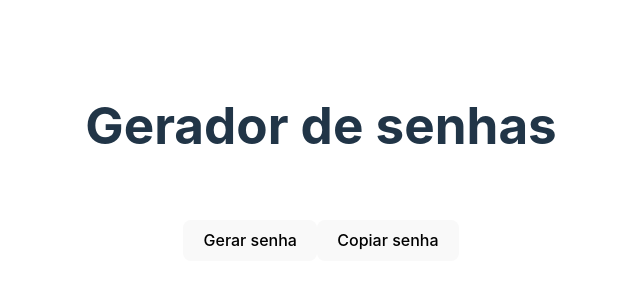
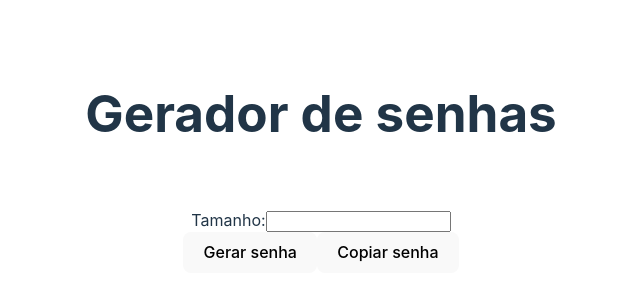
Before and after one commit to francelinom/conhecendo-os-hooks, a React (Vite) app: page / in a window 1280 px wide. Shown: the part 214-514 px from the top of the page, without its empty margins (319-959 px from the left). Built offline with nearby package versions, Linux system fonts and the light colour scheme.

Commit message:
- feat: trabalhando com input

```diff
--- a/src/App.jsx
+++ b/src/App.jsx
@@ -17,6 +17,7 @@ function App() {
   const [labelCopy, setLabelCopy] = useState('Copiar senha');
 
   function handleCopy() {
+    window.navigator.clipboard.writeText(password);
     setLabelCopy('Senha copiada');
   }
 
@@ -38,6 +39,10 @@ function App() {
     <>
       <h1>Gerador de senhas</h1>
       <div className="card">
+        <div>
+          <label htmlFor="passwordSize">Tamanho:</label>
+          <input type="number" id="passwordSize" />
+        </div>
         <button onClick={generatePassword}>
           Gerar senha
         </button>
```
